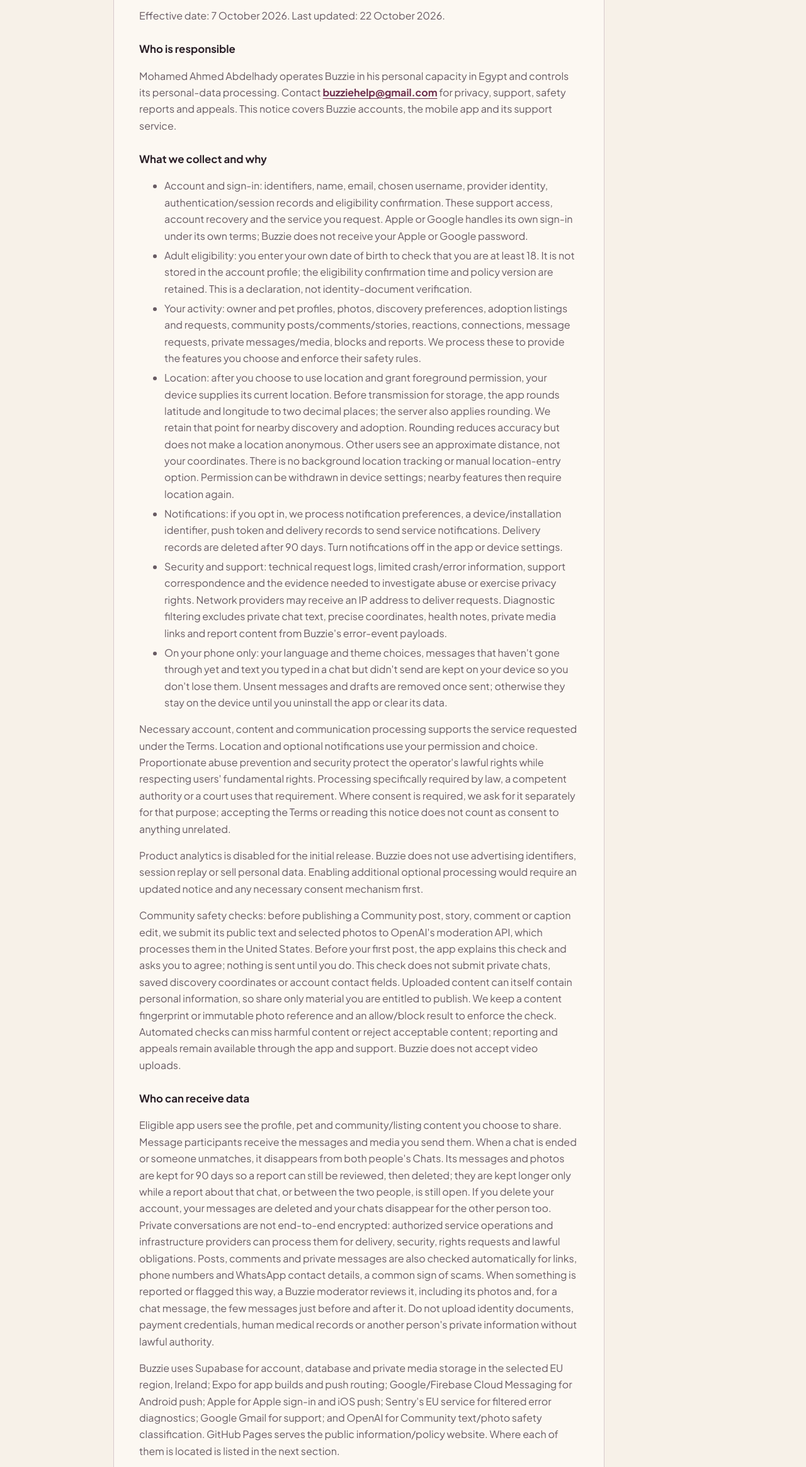
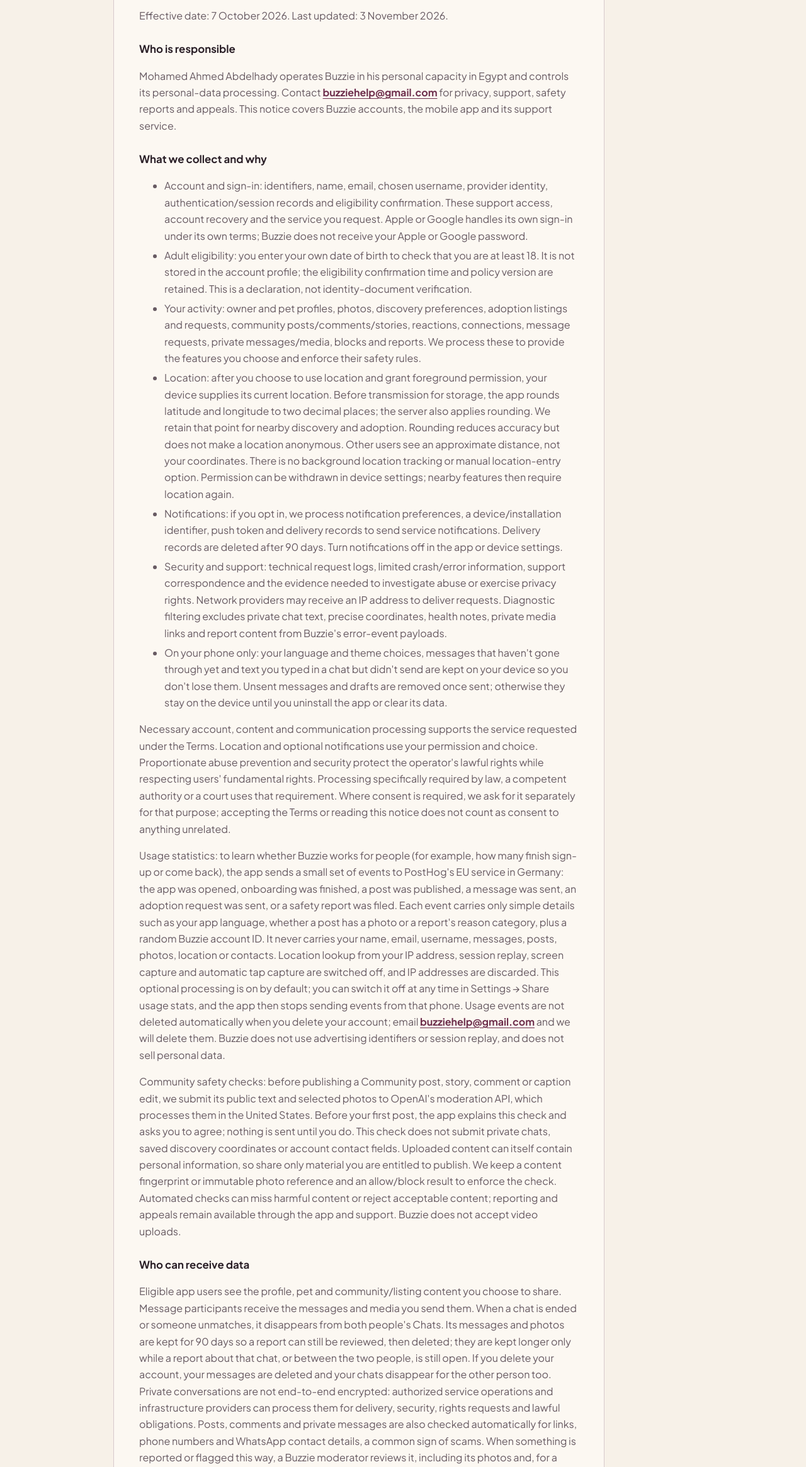
Before and after one commit to mooohady/mooohady.github.io, a plain HTML site: page en/privacy/index.html in a window 1280 px wide. Shown: the part 230-2560 px from the top of the page at 63% size. Drawn offline with Linux system fonts and the light colour scheme.

Commit message:
Privacy pages: usage statistics through PostHog EU, with a switch in Settings
Co-Authored-By: Claude Opus 5.5 <noreply@anthropic.com>

```diff
--- a/en/privacy/index.html
+++ b/en/privacy/index.html
@@ -15,7 +15,7 @@
 <body>
   <a class="skip" href="#content">Skip to content</a>
   <header><a class="brand" href="/en/" aria-label="Buzzie"><img src="/assets/logo-96.png" alt="" width="34" height="34">Buzzie</a><nav aria-label="Main navigation"><a href="/en/">Home</a><a href="/en/community-guidelines/">Safety</a><a href="/en/responsible-adoption-breeding/">Responsible adoption</a><a href="/en/support/">Support</a></nav><a class="language" href="/ar/privacy/" hreflang="ar">العربية</a></header>
-  <main id="content"><article class="policy"><h1>Privacy Notice</h1><p>Effective date: 7 October 2026. Last updated: 22 October 2026.</p>
+  <main id="content"><article class="policy"><h1>Privacy Notice</h1><p>Effective date: 7 October 2026. Last updated: 3 November 2026.</p>
 <h3>Who is responsible</h3>
 <p>Mohamed Ahmed Abdelhady operates Buzzie in his personal capacity in Egypt and controls its personal-data processing. Contact <code><a href="mailto:buzziehelp@gmail.com">buzziehelp@gmail.com</a></code> for privacy, support, safety reports and appeals. This notice covers Buzzie accounts, the mobile app and its support service.</p>
 <h3>What we collect and why</h3>
@@ -29,11 +29,11 @@
 <li>On your phone only: your language and theme choices, messages that haven&#39;t gone through yet and text you typed in a chat but didn&#39;t send are kept on your device so you don&#39;t lose them. Unsent messages and drafts are removed once sent; otherwise they stay on the device until you uninstall the app or clear its data.</li>
 </ul>
 <p>Necessary account, content and communication processing supports the service requested under the Terms. Location and optional notifications use your permission and choice. Proportionate abuse prevention and security protect the operator&#39;s lawful rights while respecting users&#39; fundamental rights. Processing specifically required by law, a competent authority or a court uses that requirement. Where consent is required, we ask for it separately for that purpose; accepting the Terms or reading this notice does not count as consent to anything unrelated.</p>
-<p>Product analytics is disabled for the initial release. Buzzie does not use advertising identifiers, session replay or sell personal data. Enabling additional optional processing would require an updated notice and any necessary consent mechanism first.</p>
+<p>Usage statistics: to learn whether Buzzie works for people (for example, how many finish sign-up or come back), the app sends a small set of events to PostHog&#39;s EU service in Germany: the app was opened, onboarding was finished, a post was published, a message was sent, an adoption request was sent, or a safety report was filed. Each event carries only simple details such as your app language, whether a post has a photo or a report&#39;s reason category, plus a random Buzzie account ID. It never carries your name, email, username, messages, posts, photos, location or contacts. Location lookup from your IP address, session replay, screen capture and automatic tap capture are switched off, and IP addresses are discarded. This optional processing is on by default; you can switch it off at any time in Settings → Share usage stats, and the app then stops sending events from that phone. Usage events are not deleted automatically when you delete your account; email <code><a href="mailto:buzziehelp@gmail.com">buzziehelp@gmail.com</a></code> and we will delete them. Buzzie does not use advertising identifiers or session replay, and does not sell personal data.</p>
 <p>Community safety checks: before publishing a Community post, story, comment or caption edit, we submit its public text and selected photos to OpenAI&#39;s moderation API, which processes them in the United States. Before your first post, the app explains this check and asks you to agree; nothing is sent until you do. This check does not submit private chats, saved discovery coordinates or account contact fields. Uploaded content can itself contain personal information, so share only material you are entitled to publish. We keep a content fingerprint or immutable photo reference and an allow/block result to enforce the check. Automated checks can miss harmful content or reject acceptable content; reporting and appeals remain available through the app and support. Buzzie does not accept video uploads.</p>
 <h3>Who can receive data</h3>
 <p>Eligible app users see the profile, pet and community/listing content you choose to share. Message participants receive the messages and media you send them. When a chat is ended or someone unmatches, it disappears from both people&#39;s Chats. Its messages and photos are kept for 90 days so a report can still be reviewed, then deleted; they are kept longer only while a report about that chat, or between the two people, is still open. If you delete your account, your messages are deleted and your chats disappear for the other person too. Private conversations are not end-to-end encrypted: authorized service operations and infrastructure providers can process them for delivery, security, rights requests and lawful obligations. Posts, comments and private messages are also checked automatically for links, phone numbers and WhatsApp contact details, a common sign of scams. When something is reported or flagged this way, a Buzzie moderator reviews it, including its photos and, for a chat message, the few messages just before and after it. Do not upload identity documents, payment credentials, human medical records or another person&#39;s private information without lawful authority.</p>
-<p>Buzzie uses Supabase for account, database and private media storage in the selected EU region, Ireland; Expo for app builds and push routing; Google/Firebase Cloud Messaging for Android push; Apple for Apple sign-in and iOS push; Sentry&#39;s EU service for filtered error diagnostics; Google Gmail for support; and OpenAI for Community text/photo safety classification. GitHub Pages serves the public information/policy website. Where each of them is located is listed in the next section.</p>
+<p>Buzzie uses Supabase for account, database and private media storage in the selected EU region, Ireland; Expo for app builds and push routing; Google/Firebase Cloud Messaging for Android push; Apple for Apple sign-in and iOS push; Sentry&#39;s EU service for filtered error diagnostics; PostHog&#39;s EU service for usage statistics; Google Gmail for support; and OpenAI for Community text/photo safety classification. GitHub Pages serves the public information/policy website. Where each of them is located is listed in the next section.</p>
 <p>Providers receive the data required for their role and operate under applicable service/data-processing terms. Apple and Google also act under their own policies for their accounts and store services. Disclosure to authorities requires an applicable legal obligation or another lawful ground.</p>
 <h3>Data stored or processed outside Egypt</h3>
 <p>Some of the providers that run Buzzie are outside Egypt, so your data is stored or processed abroad:</p>
@@ -42,6 +42,7 @@
 <li>Public posts, stories, comments and captions: checked by OpenAI in the United States before they appear. Private chats are never sent.</li>
 <li>Notifications: delivered through Expo, Google (Firebase Cloud Messaging) and Apple, which operate internationally.</li>
 <li>Error reports: Sentry&#39;s EU service, with private chat text, precise coordinates, health notes and private media links filtered out.</li>
+<li>Usage statistics: PostHog&#39;s EU service in Germany, with a random account ID and no content, contacts or location.</li>
 <li>Support emails: Google Gmail. The public website: GitHub Pages.</li>
 </ul>
 <p>These providers may use their own subprocessors in other countries. Data is encrypted in transit, and each provider receives only what its role requires and works under its service and data-processing terms. Transfers outside Egypt are subject to the applicable requirements of Egyptian law. You can delete your account at any time, as described below.</p>
```
Also changed, not shown: ar/privacy/index.html (+4 -3 lines).
